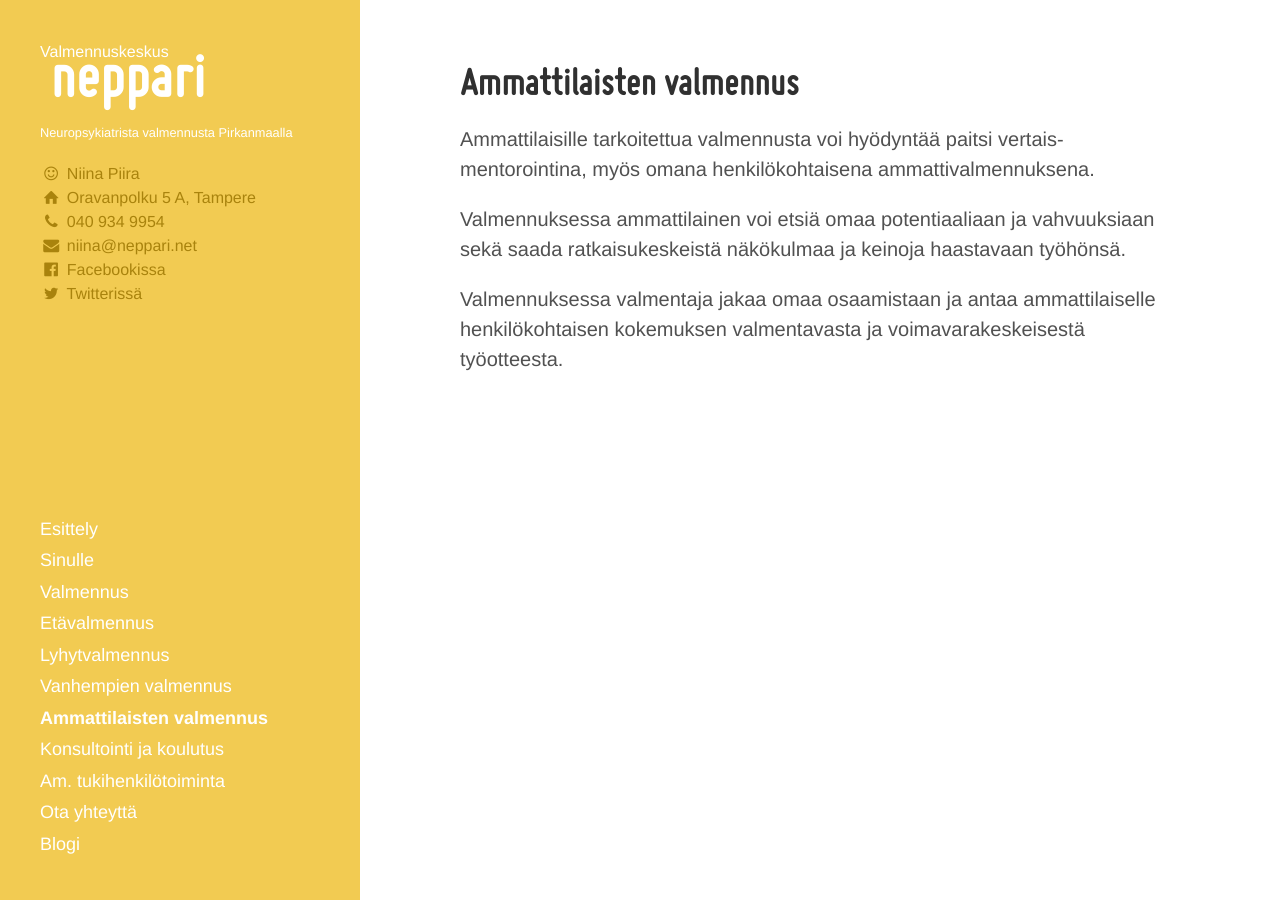
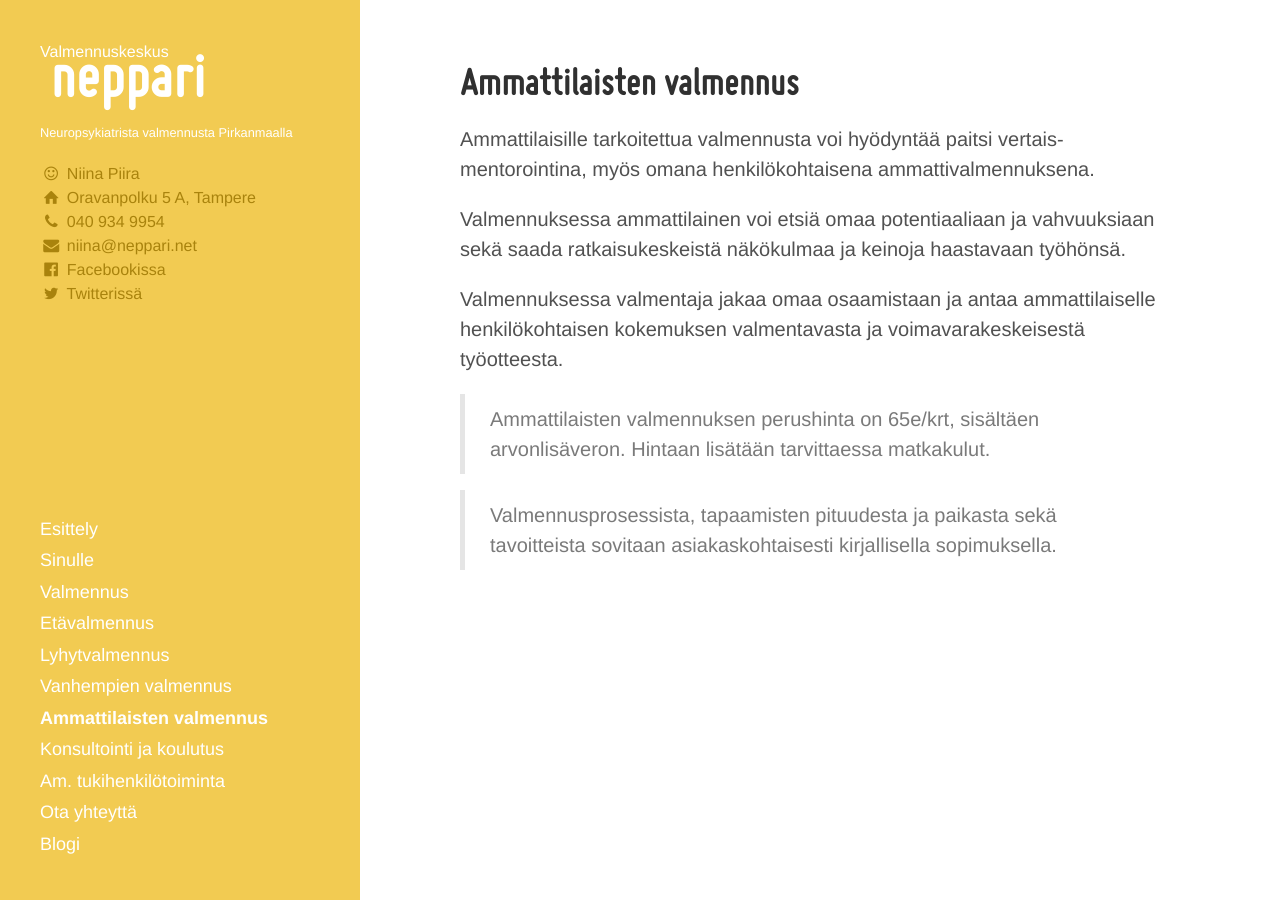
Before and after one commit to niinapiira/neppari.net, a Jekyll site: the page built from ammattilaisten-valmennus.md, in a window 1280 px wide. Built offline with Jekyll 4.4.1, drawn with Linux system fonts in a browser that asks for light colours.

Commit message:
Updated ammattilaisten-valmennus.md

```diff
--- a/ammattilaisten-valmennus.md
+++ b/ammattilaisten-valmennus.md
@@ -11,3 +11,7 @@ Ammattilaisille tarkoitettua valmennusta voi hyödyntää paitsi vertais-mentoro
 Valmennuksessa ammattilainen voi etsiä omaa potentiaaliaan ja vahvuuksiaan sekä saada ratkaisukeskeistä näkökulmaa ja keinoja haastavaan työhönsä.
 
 Valmennuksessa valmentaja jakaa omaa osaamistaan ja antaa ammattilaiselle henkilökohtaisen kokemuksen valmentavasta ja voimavarakeskeisestä työotteesta.
+
+> Ammattilaisten valmennuksen perushinta on 65e/krt, sisältäen arvonlisäveron. Hintaan lisätään tarvittaessa matkakulut.
+
+> Valmennusprosessista, tapaamisten pituudesta ja paikasta sekä tavoitteista sovitaan asiakaskohtaisesti kirjallisella sopimuksella.
```
